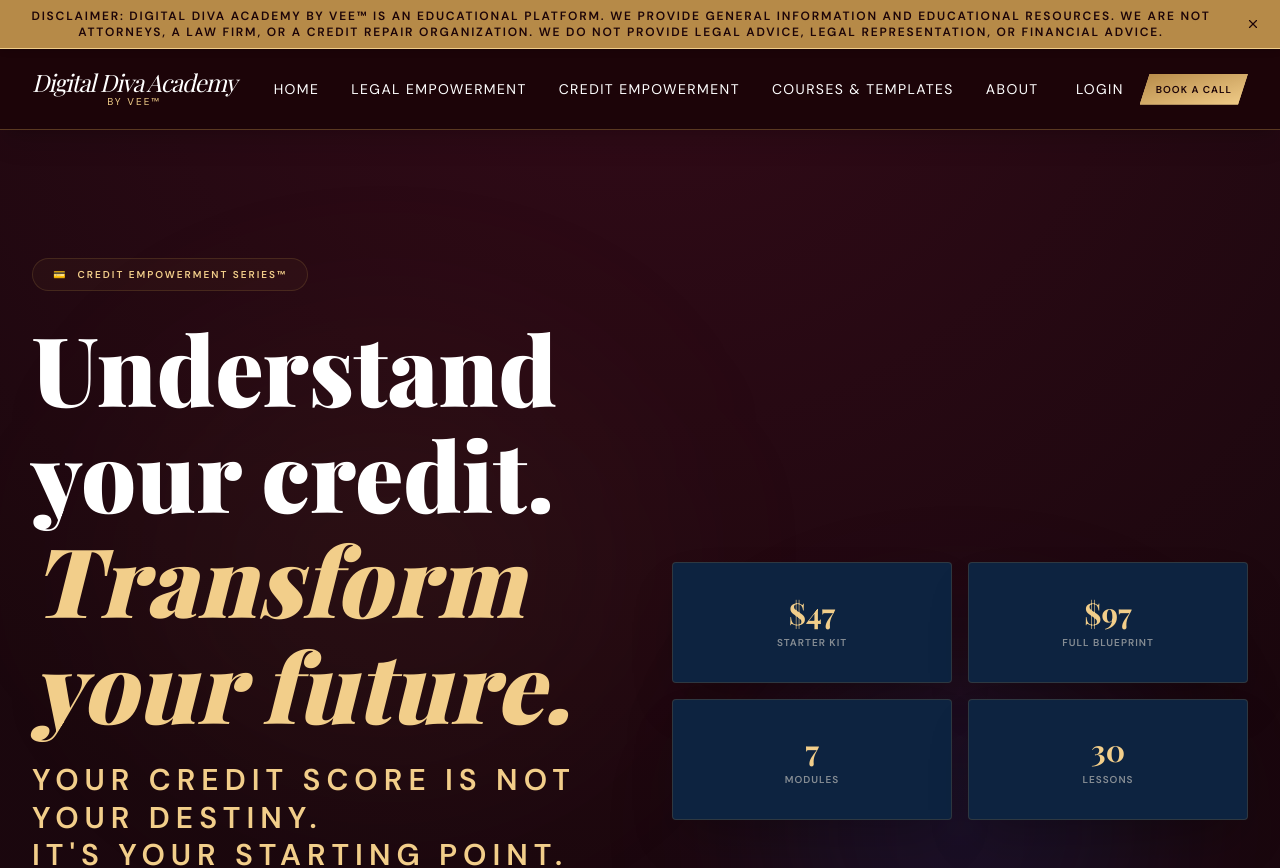
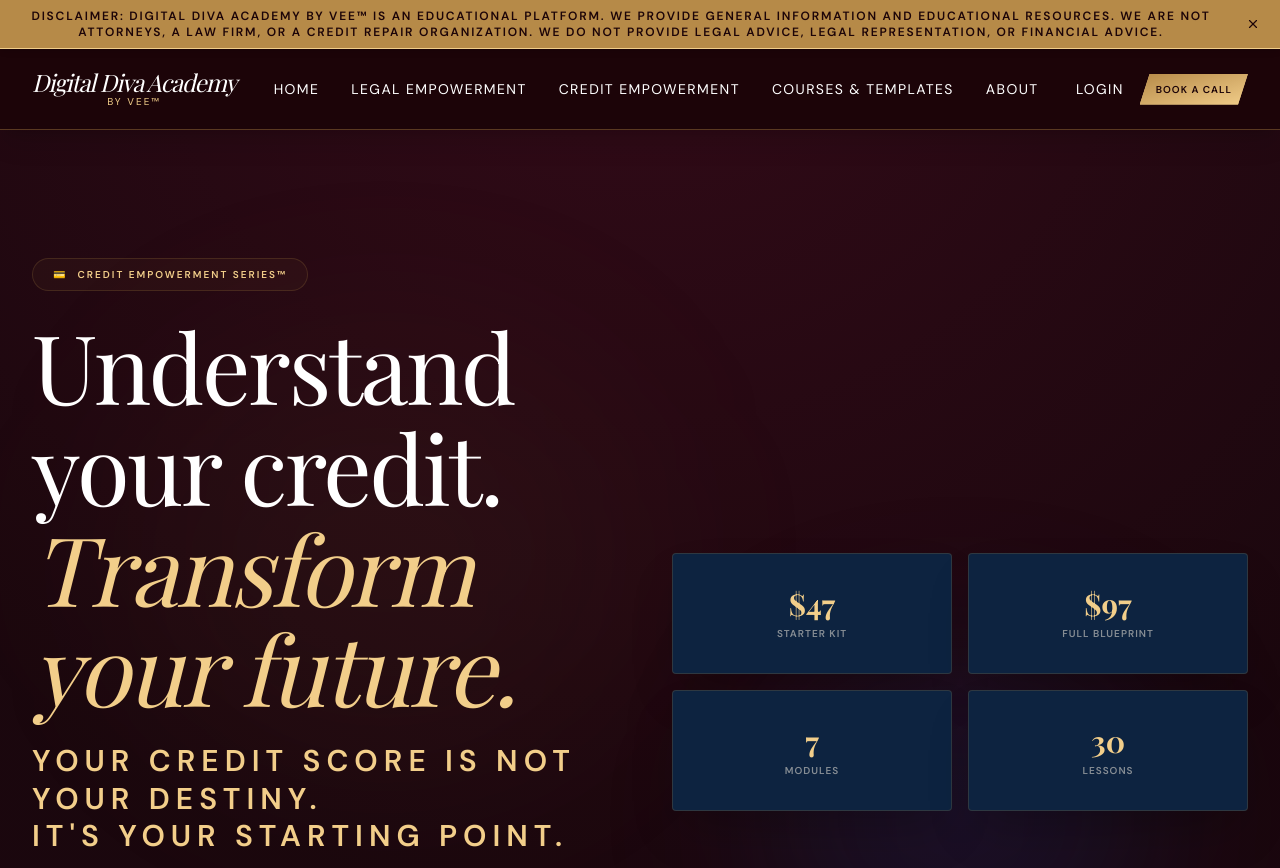
Before and after one commit to keish-awnna/digital-diva-site, a Next.js app: page /credit in a window 1280 px wide. Shown: the top 868 px of the page. Built offline with nearby package versions, Linux system fonts and the light colour scheme.

Commit message:
fix: match inner page H1 font weight to homepage
- Remove font-black (weight 900) from LegalHero and CreditHero H1s
- Adjust line-height to leading-[1.05] to match homepage
- Now H1s use default serif weight instead of ultra-bold

```diff
--- a/src/components/credit/CreditHero.tsx
+++ b/src/components/credit/CreditHero.tsx
@@ -32,7 +32,7 @@
           </Reveal>
 
           <Reveal delay={0.1}>
-            <h1 className="font-serif text-5xl sm:text-6xl md:text-7xl lg:text-8xl font-black leading-[1.1] text-white mb-6">
+            <h1 className="font-serif text-5xl sm:text-6xl md:text-7xl lg:text-8xl leading-[1.05] tracking-tight text-white mb-6">
               Understand your credit.
               <br />
               <span className="italic text-brand-gold-light">
--- a/src/components/legal/LegalHero.tsx
+++ b/src/components/legal/LegalHero.tsx
@@ -32,7 +32,7 @@
           </Reveal>
 
           <Reveal delay={0.1}>
-            <h1 className="font-serif text-5xl sm:text-6xl md:text-7xl lg:text-8xl font-black leading-[1.1] text-white mb-6">
+            <h1 className="font-serif text-5xl sm:text-6xl md:text-7xl lg:text-8xl leading-[1.05] tracking-tight text-white mb-6">
               Know your rights.
               <br />
               <span className="italic text-brand-gold-light">
```
